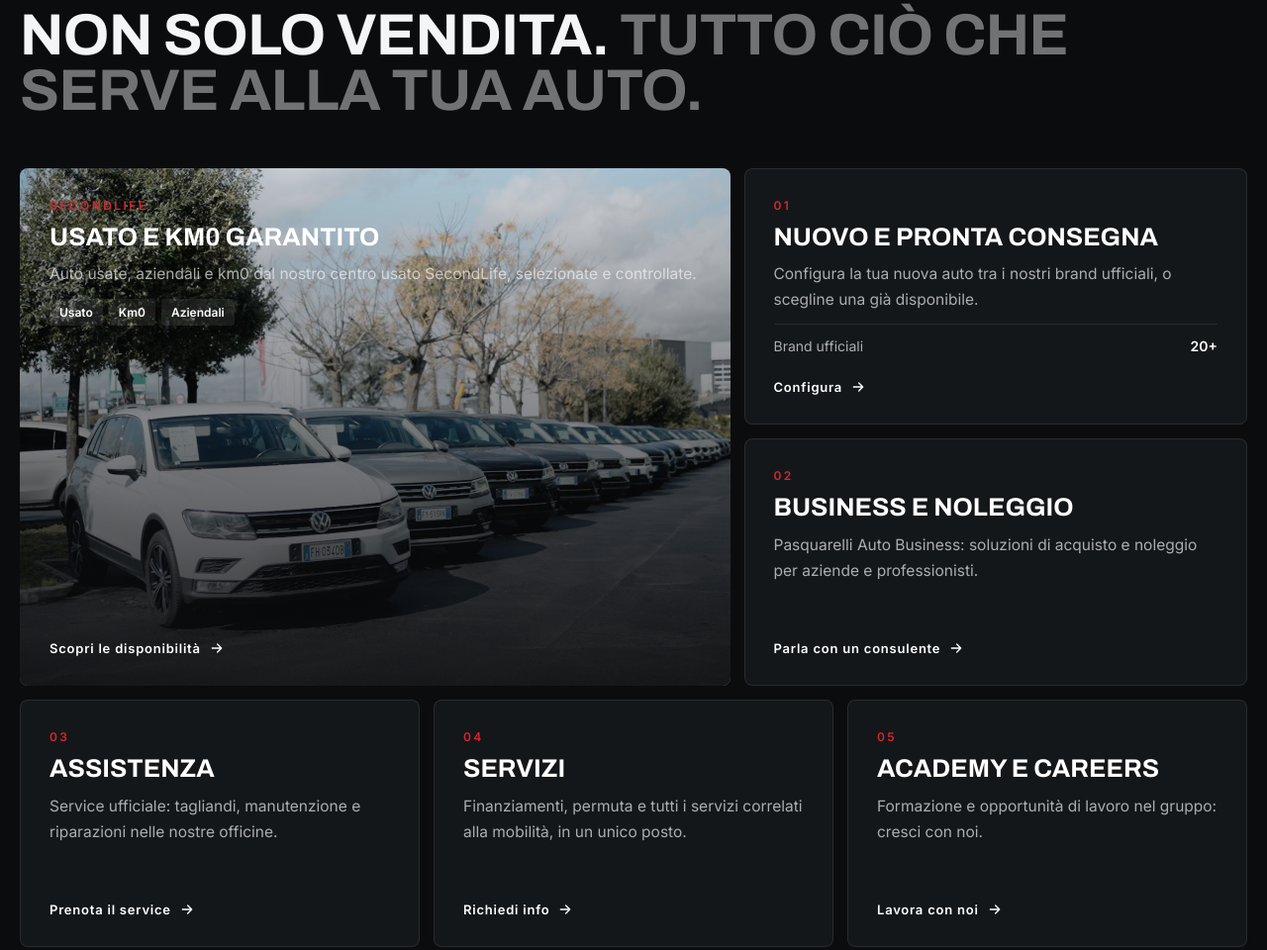
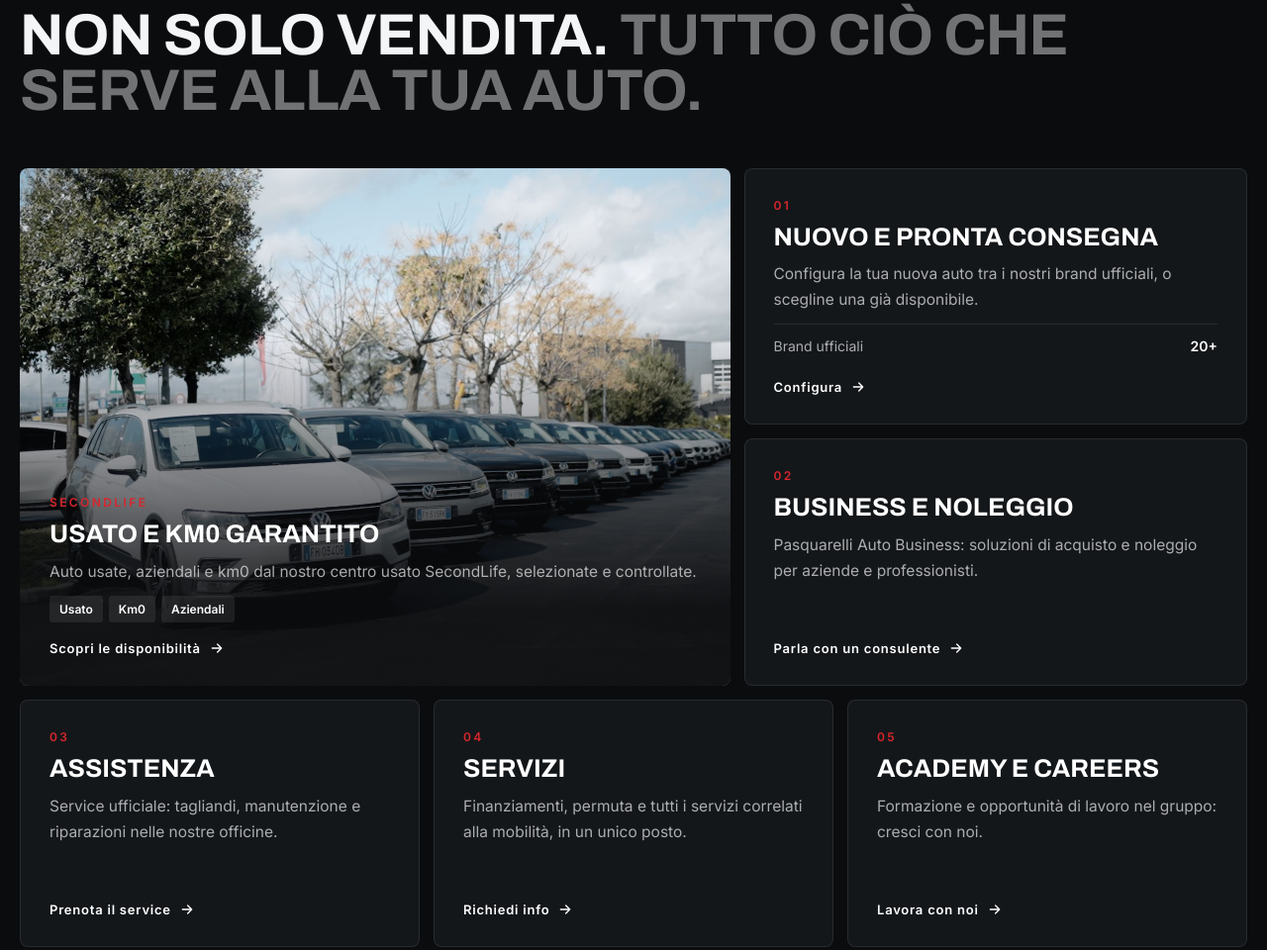
Before and after one commit to carl-opensource/demo-pasquarelli-auto, a plain HTML site: page index.html in a window 1280 px wide. Shown: the part 1723-2683 px from the top of the page at 99% size. Drawn offline with nearby package versions, Linux system fonts and the light colour scheme.

Commit message:
Card usato e anno
Co-Authored-By: Claude Opus 5.5 <noreply@anthropic.com>

```diff
--- a/index.html
+++ b/index.html
@@ -129,8 +129,9 @@ a:focus-visible,button:focus-visible,select:focus-visible{outline:2px solid var(
 .svc.photo{color:var(--fg-2)}
 .svc.photo img{position:absolute;inset:0;width:100%;height:100%;object-fit:cover;z-index:-2;transition:scale 1s var(--ease)}
 .svc.photo:hover img{scale:1.05}
-.svc.photo::after{content:"";position:absolute;inset:0;z-index:-1;background:linear-gradient(180deg,rgb(11 12 14/.1),rgb(11 12 14/.88))}
+.svc.photo::after{content:"";position:absolute;inset:0;z-index:-1;background:linear-gradient(180deg,rgb(11 12 14/0) 30%,rgb(11 12 14/.92) 85%)}
 .svc.photo{justify-content:flex-end}
+.svc.photo .more{margin-top:6px}
 .s7{grid-column:span 7;grid-row:span 2;min-height:520px}.s5{grid-column:span 5}.s4{grid-column:span 4}.s8{grid-column:span 8}
 .chips{display:flex;gap:6px;flex-wrap:wrap}
 .chips span{font:600 12px Inter;padding:6px 10px;border-radius:3px;background:rgb(244 245 246/.08);color:#fff}
@@ -417,7 +418,7 @@ if (window.gsap) {
       gsap.from(".hero [data-fade]", { y: 24, opacity: 0, duration: 1, ease: "power3.out", stagger: .1, delay: .5 });
       gsap.to("#herobg", { yPercent: 12, ease: "none", scrollTrigger: { trigger: ".hero", start: "top top", end: "bottom top", scrub: true } });
       gsap.utils.toArray("[data-reveal]").forEach(g => gsap.from(g.children.length > 1 ? g.children : g, { y: 40, opacity: 0, duration: 1, ease: "power3.out", stagger: .07, scrollTrigger: { trigger: g, start: "top 86%" } }));
-      gsap.from(".year", { yPercent: 30, opacity: 0, duration: 1.4, ease: "expo.out", scrollTrigger: { trigger: ".year", start: "top 85%" } });
+
       gsap.from(".promo", { x: 80, opacity: 0, duration: 1, ease: "power3.out", stagger: .08, scrollTrigger: { trigger: "#rail", start: "top 85%" } });
     });
   });
```
